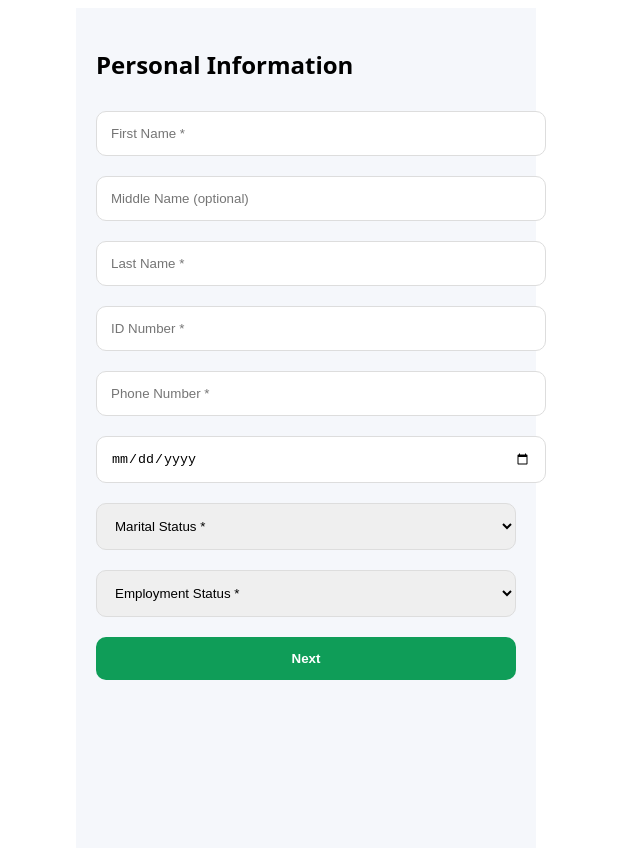
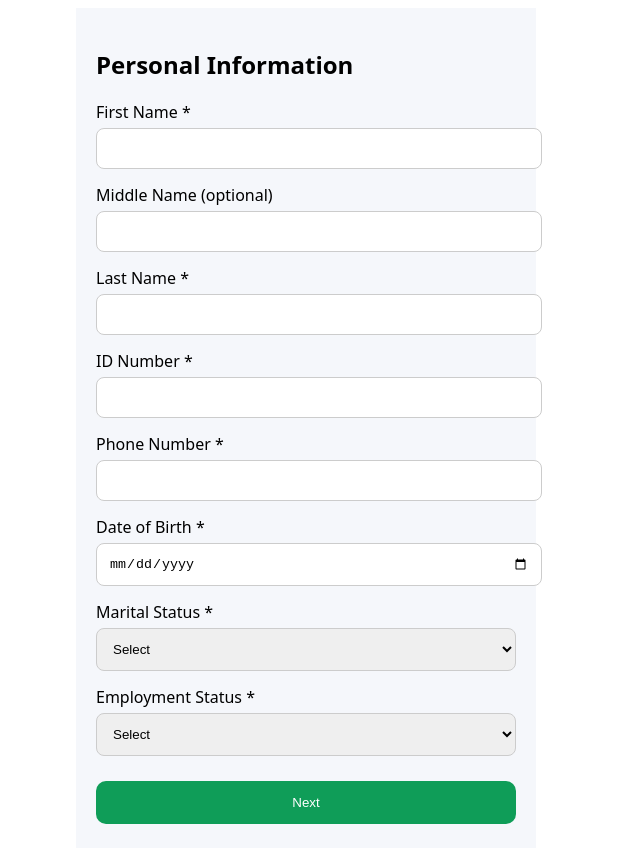
Before and after one commit to protichenoch1/Sasacash, a Next.js app: page / in a window 1280 px wide. Both pictures are taken after a click on the button "Apply Now →". Shown: the whole page, without its empty margins (334-974 px from the left). Built offline with nearby package versions, Linux system fonts and the light colour scheme.

Commit message:
Add homepage features section

```diff
--- a/app/page.js
+++ b/app/page.js
@@ -23,8 +23,32 @@ export default function Home() {
   };
 
   const loan = Number(form.amount) || 0;
+  const months = Number(form.months) || 0;
   const interest = loan * 0.15;
   const total = loan + interest;
+  const monthly = months ? total / months : 0;
+
+  const validatePersonal = () => {
+    return (
+      form.firstName &&
+      form.lastName &&
+      form.id &&
+      form.phone &&
+      form.dob &&
+      form.maritalStatus &&
+      form.employmentStatus
+    );
+  };
+
+  const validateLoan = () => {
+    return (
+      form.amount >= 1000 &&
+      form.amount <= 50000 &&
+      form.months >= 1 &&
+      form.months <= 12 &&
+      form.purpose
+    );
+  };
 
   // 🟢 HOME PAGE
   if (page === "home") {
@@ -40,6 +64,26 @@ export default function Home() {
             Apply Now →
           </button>
         </div>
+
+        <h3 style={styles.sectionTitle}>Why Choose SasaCash?</h3>
+
+        <div style={styles.feature}>
+          ⚡ Instant Processing
+          <br />
+          <small>Get your loan within hours</small>
+        </div>
+
+        <div style={styles.feature}>
+          🔒 Secure & Private
+          <br />
+          <small>Your data is protected</small>
+        </div>
+
+        <div style={styles.feature}>
+          ✅ Simple Process
+          <br />
+          <small>Easy 4-step application</small>
+        </div>
       </div>
     );
   }
@@ -50,23 +94,36 @@ export default function Home() {
       <div style={styles.container}>
         <h2>Personal Information</h2>
 
-        <input name="firstName" placeholder="First Name *" onChange={handleChange} style={styles.input}/>
-        <input name="middleName" placeholder="Middle Name (optional)" onChange={handleChange} style={styles.input}/>
-        <input name="lastName" placeholder="Last Name *" onChange={handleChange} style={styles.input}/>
-        <input name="id" placeholder="ID Number *" onChange={handleChange} style={styles.input}/>
-        <input name="phone" placeholder="Phone Number *" onChange={handleChange} style={styles.input}/>
-        <input type="date" name="dob" onChange={handleChange} style={styles.input}/>
+        <label>First Name *</label>
+        <input name="firstName" onChange={handleChange} style={styles.input} />
 
+        <label>Middle Name (optional)</label>
+        <input name="middleName" onChange={handleChange} style={styles.input} />
+
+        <label>Last Name *</label>
+        <input name="lastName" onChange={handleChange} style={styles.input} />
+
+        <label>ID Number *</label>
+        <input name="id" onChange={handleChange} style={styles.input} />
+
+        <label>Phone Number *</label>
+        <input name="phone" onChange={handleChange} style={styles.input} />
+
+        <label>Date of Birth *</label>
+        <input type="date" name="dob" onChange={handleChange} style={styles.input} />
+
+        <label>Marital Status *</label>
         <select name="maritalStatus" onChange={handleChange} style={styles.input}>
-          <option value="">Marital Status *</option>
+          <option value="">Select</option>
           <option>Single</option>
           <option>Married</option>
           <option>Divorced</option>
           <option>Widowed</option>
         </select>
 
+        <label>Employment Status *</label>
         <select name="employmentStatus" onChange={handleChange} style={styles.input}>
-          <option value="">Employment Status *</option>
+          <option value="">Select</option>
           <option>Employed</option>
           <option>Self Employed</option>
           <option>Business</option>
@@ -74,7 +131,18 @@ export default function Home() {
           <option>Other</option>
         </select>
 
-        <button style={styles.primaryBtn} onClick={() => setPage("loan")}>Next</button>
+        <button
+          style={styles.primaryBtn}
+          onClick={() => {
+            if (!validatePersonal()) {
+              alert("Please fill all required fields (*)");
+              return;
+            }
+            setPage("loan");
+          }}
+        >
+          Next
+        </button>
       </div>
     );
   }
@@ -85,24 +153,15 @@ export default function Home() {
       <div style={styles.container}>
         <h2>Loan Details</h2>
 
-        <input
-          name="amount"
-          type="number"
-          placeholder="Loan Amount (KES 1,000 - 50,000) *"
-          onChange={handleChange}
-          style={styles.input}
-        />
+        <label>Loan Amount (KES 1,000 - 50,000) *</label>
+        <input name="amount" type="number" onChange={handleChange} style={styles.input} />
 
-        <input
-          name="months"
-          type="number"
-          placeholder="Repayment Period (1 - 12 months) *"
-          onChange={handleChange}
-          style={styles.input}
-        />
+        <label>Repayment Period (1 - 12 months) *</label>
+        <input name="months" type="number" onChange={handleChange} style={styles.input} />
 
+        <label>Loan Purpose *</label>
         <select name="purpose" onChange={handleChange} style={styles.input}>
-          <option value="">Loan Purpose *</option>
+          <option value="">Select</option>
           <option>Business</option>
           <option>Personal</option>
           <option>Medical</option>
@@ -110,8 +169,32 @@ export default function Home() {
           <option>Other</option>
         </select>
 
-        <button style={styles.secondaryBtn} onClick={() => setPage("personal")}>Back</button>
-        <button style={styles.primaryBtn} onClick={() => setPage("review")}>Next</button>
+        {loan > 0 && (
+          <div style={styles.cardWhite}>
+            <h3>Loan Summary</h3>
+            <p>Loan: KES {loan}</p>
+            <p>Interest (15%): KES {interest}</p>
+            <p>Total: KES {total}</p>
+            <p>Monthly: KES {monthly.toFixed(2)}</p>
+          </div>
+        )}
+
+        <button style={styles.secondaryBtn} onClick={() => setPage("personal")}>
+          Back
+        </button>
+
+        <button
+          style={styles.primaryBtn}
+          onClick={() => {
+            if (!validateLoan()) {
+              alert("Please fill all required fields correctly");
+              return;
+            }
+            setPage("review");
+          }}
+        >
+          Next
+        </button>
       </div>
     );
   }
@@ -125,12 +208,16 @@ export default function Home() {
         <div style={styles.cardWhite}>
           <p><strong>Name:</strong> {form.firstName} {form.lastName}</p>
           <p><strong>Loan:</strong> KES {loan}</p>
-          <p><strong>Interest (15%):</strong> KES {interest}</p>
           <p><strong>Total:</strong> KES {total}</p>
         </div>
 
-        <button style={styles.secondaryBtn} onClick={() => setPage("loan")}>Back</button>
-        <button style={styles.primaryBtn} onClick={() => setPage("payment")}>Proceed</button>
+        <button style={styles.secondaryBtn} onClick={() => setPage("loan")}>
+          Back
+        </button>
+
+        <button style={styles.primaryBtn} onClick={() => setPage("payment")}>
+          Proceed
+        </button>
       </div>
     );
   }
@@ -141,7 +228,7 @@ export default function Home() {
       <div style={styles.container}>
         <h2>Processing Fee Payment</h2>
 
-        <p>Pay a processing fee of <strong>KES 200</strong> to receive your loan.</p>
+        <p>Pay a processing fee of <strong>KES 200</strong></p>
 
         <div style={styles.cardWhite}>
           <p>1. Go to M-PESA menu</p>
@@ -173,12 +260,10 @@ const styles = {
     background: "#f5f7fb",
     minHeight: "100vh",
   },
-
   logo: {
     width: "100px",
     marginBottom: "20px",
   },
-
   card: {
     background: "linear-gradient(135deg,#0f9d58,#34d399)",
     color: "white",
@@ -186,22 +271,29 @@ const styles = {
     borderRadius: "20px",
     marginBottom: "20px",
   },
-
   cardWhite: {
     background: "white",
     padding: "15px",
     borderRadius: "12px",
-    margin: "15px 0",
+    marginTop: "15px",
   },
-
+  feature: {
+    background: "white",
+    padding: "15px",
+    margin: "10px 0",
+    borderRadius: "12px",
+  },
+  sectionTitle: {
+    marginTop: "20px",
+    fontWeight: "bold",
+  },
   input: {
     width: "100%",
-    padding: "14px",
-    margin: "10px 0",
-    borderRadius: "10px",
-    border: "1px solid #ddd",
+    padding: "12px",
+    margin: "5px 0 15px",
+    borderRadius: "8px",
+    border: "1px solid #ccc",
   },
-
   primaryBtn: {
     width: "100%",
     padding: "14px",
@@ -210,9 +302,7 @@ const styles = {
     border: "none",
     borderRadius: "10px",
     marginTop: "10px",
-    fontWeight: "bold",
   },
-
   secondaryBtn: {
     width: "100%",
     padding: "12px",
@@ -221,4 +311,4 @@ const styles = {
     borderRadius: "10px",
     marginTop: "10px",
   },
-}
+};
```
